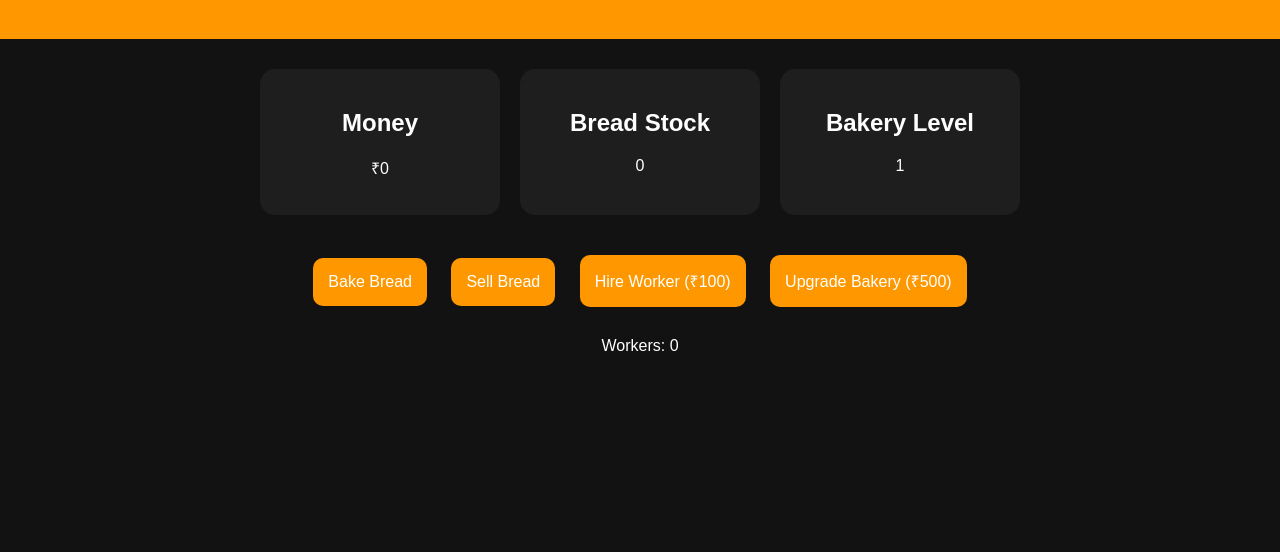
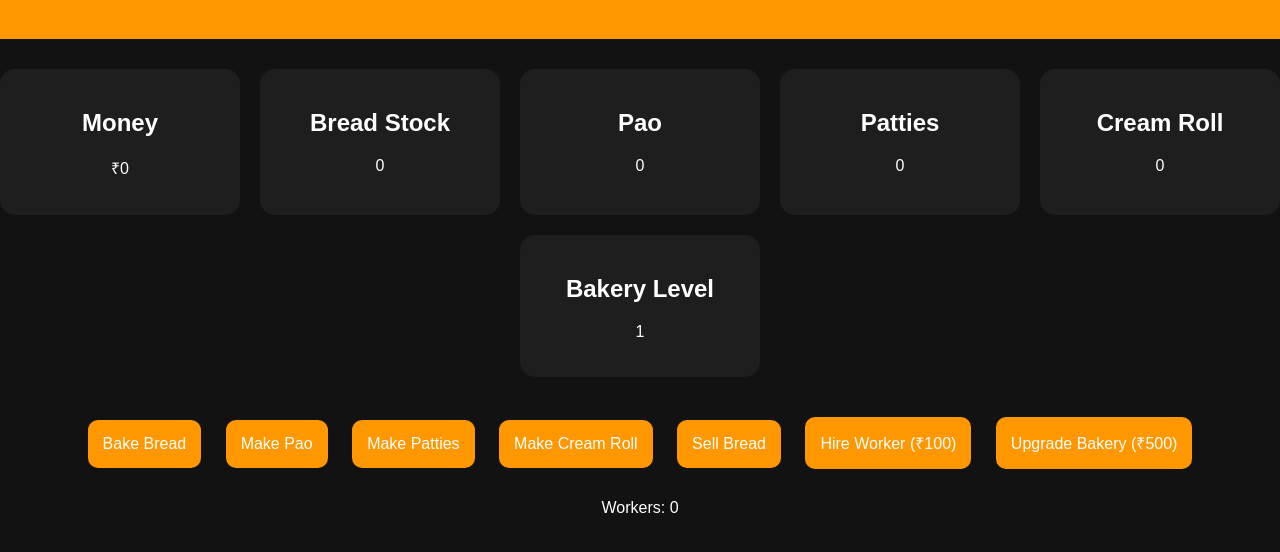
Before and after one commit to PrinceSinghop/testing, a plain HTML site: page index.html in a window 1280 px wide. Shown: the part 82-634 px from the top of the page. Drawn offline with Linux system fonts and the light colour scheme.

Commit message:
Update index.html

```diff
--- a/index.html
+++ b/index.html
@@ -24,6 +24,20 @@
         <h2>Bread Stock</h2>
         <p id="bread">0</p>
     </div>
+    <div class="card">
+    <h2>Pao</h2>
+    <p id="pao">0</p>
+</div>
+
+<div class="card">
+    <h2>Patties</h2>
+    <p id="patties">0</p>
+</div>
+
+<div class="card">
+    <h2>Cream Roll</h2>
+    <p id="creamRoll">0</p>
+</div>
 
     <div class="card">
         <h2>Bakery Level</h2>
@@ -37,6 +51,17 @@
     <button onclick="bakeBread()">
         Bake Bread
     </button>
+    <button onclick="makePao()">
+    Make Pao
+</button>
+
+<button onclick="makePatties()">
+    Make Patties
+</button>
+
+<button onclick="makeCreamRoll()">
+    Make Cream Roll
+</button>
 
     <button onclick="sellBread()">
         Sell Bread
```
